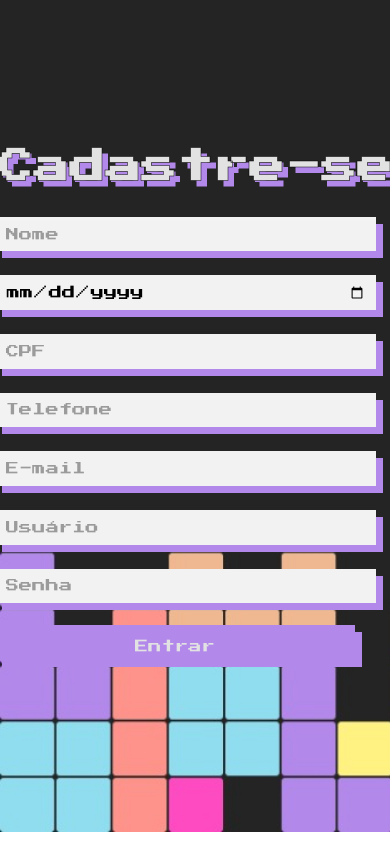
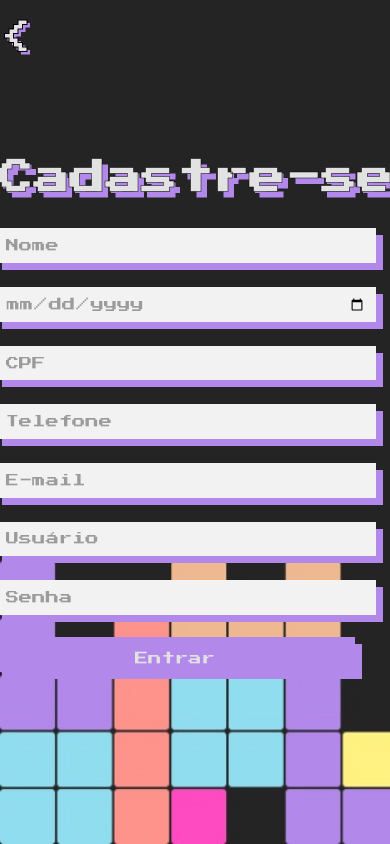
Before and after one commit to satoshi-eric/Capitetris, a PHP site: page /cadastro.html in a window 390 px wide. Run offline with PHP 8.4, Linux system fonts and the light colour scheme.

Commit message:
estilos dee cadastro e login atualizados

```diff
--- a/Projeto/css/cadastro.css
+++ b/Projeto/css/cadastro.css
@@ -15,8 +15,6 @@ body {
 }
 
 form {
-    justify-content: center;
-    flex-direction: column;
     width: 600px;
 }
 
@@ -27,7 +25,7 @@ form {
     justify-content: center;
     align-items: center;
     flex-direction: column;
-    margin-top: -3%;
+    padding-top: -3%;
 }
 
 .container a.voltar {
@@ -42,7 +40,6 @@ form {
     text-shadow: 3px 3px 0 #b388eb;
     -webkit-text-stroke-width: 1px;
     -webkit-text-stroke-color: black;
-    text-align: center;
     transition: 0.25s;
 }
 
@@ -63,12 +60,31 @@ form {
     margin-bottom: 20px;
 }
 
-.container > form a{
-    clear: both;
-    font-size: 10px;
-    text-decoration: none;
-    color: #e2e2e2;
-    margin: 0.7em 0;
+input{
+    background: #f2f2f2;
+    box-shadow: 7px 7px 0px #b388eb;
+    border: none;
+    width: 96%;
+    height: 2.6em;
+    padding: 0 0.8em 0 0.8em;
+    margin: 12px 0px;
+    outline: none;
+}
+
+input::placeholder {
+    color: rgb(155, 155, 155);
+}
+
+.nome, .telefone {
+    width: 55%;
+}
+
+.data, .cpf {
+    width: 35%;
+}
+
+.data {
+    color: rgb(155, 155, 155);
 }
 
 .container > form input[type="submit"] {
@@ -88,29 +104,6 @@ form {
     color: #c4c3c3;
 }
 
-input{
-    background: #f2f2f2;
-    box-shadow: 7px 7px 0px #b388eb;
-    border: none;
-    width: 96%;
-    height: 2.6em;
-    padding: 0 0.8em 0 0.8em;
-    margin: 12px 0px;
-    outline: none;
-}
-
-.nome, .telefone {
-    width: 55%;
-}
-
-.data, .cpf {
-    width: 35%;
-}
-
-input::placeholder {
-    color: rgb(155, 155, 155);
-}
-
 @media (max-width: 575.98px) {
     form {
         width: 400px;
@@ -120,11 +113,7 @@ input::placeholder {
         width: 90%!important;
     }
 
-    .button {
-        width: 90%!important;
-    }
-
     .container a.voltar {
-        margin-left: -70%!important;
+        margin-left: 0%!important;
     }
 }
--- a/Projeto/css/styles.css
+++ b/Projeto/css/styles.css
@@ -23,6 +23,7 @@ form {
 
 .container {
     width: 100vw;
+    height: 100vh;
     display: flex;
     justify-content: center;
     align-items: center;
```
